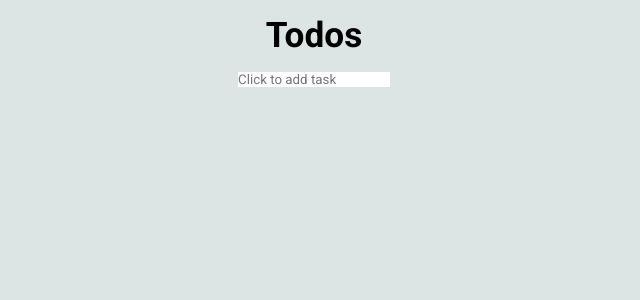
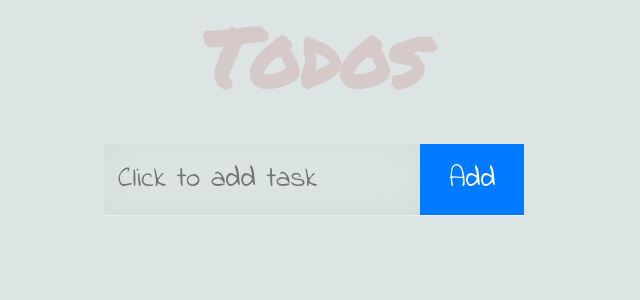
Before and after one commit to Aldar0K/react-redux-todo, a React (Create React App) app: page / in a window 1280 px wide. Shown: the top 300 px of the page, without its empty margins (326-966 px from the left). Built offline with nearby package versions, Linux system fonts and the light colour scheme.

Commit message:
feat: import 2 fonts, add Add button to the input and styles for Title

```diff
--- a/public/index.html
+++ b/public/index.html
@@ -8,7 +8,9 @@
     <meta name="description" content="Web site created using create-react-app" />
     <link rel="apple-touch-icon" href="%PUBLIC_URL%/logo192.png" />
     <link rel="manifest" href="%PUBLIC_URL%/manifest.json" />
-    <link rel="stylesheet" href="https://fonts.googleapis.com/css?family=Roboto:400,700" />
+    <link rel="stylesheet" href="https://fonts.googleapis.com/css?family=Roboto" />
+    <link rel="stylesheet" href="https://fonts.googleapis.com/css?family=Indie+Flower" />
+    <link rel="stylesheet" href="https://fonts.googleapis.com/css?family=Permanent+Marker" />
     <title>React Redux To-Do</title>
   </head>
   <body>
--- a/src/components/Title/index.tsx
+++ b/src/components/Title/index.tsx
@@ -7,7 +7,7 @@ interface TodosTitleProps {
 
 const TodosTitle: React.FC<TodosTitleProps> = ({ title }) => {
   return (
-    <h1 className='title'>{title}</h1>
+    <h1 className='main__title title'>{title}</h1>
   );
 }
 
--- a/src/components/Title/styles.css
+++ b/src/components/Title/styles.css
@@ -0,0 +1,11 @@
+.main__title {
+  margin-bottom: 2rem;
+}
+
+.title {
+  font-family: 'Permanent Marker', cursive;
+  font-size: 5rem;
+  line-height: 5rem;
+  font-weight: 900;
+  color: rgba(175, 47, 47, 0.15);
+}
--- a/src/components/TodoInput/index.tsx
+++ b/src/components/TodoInput/index.tsx
@@ -2,15 +2,15 @@ import React from 'react';
 import './styles.css';
 
 interface TodoInputProps {
-  value: string,
+  value: string
   onChange: (e: React.ChangeEvent<HTMLInputElement>) => void
   onKeyDown: (e: React.KeyboardEvent<HTMLInputElement>) => void
+  onClick: () => void
 }
 
-const TodoInput: React.FC<TodoInputProps> = ({ value, onChange, onKeyDown }) => {
+const TodoInput: React.FC<TodoInputProps> = ({ value, onChange, onKeyDown, onClick }) => {
   return (
     <div className='todo__input-wrapper'>
-      {/* <i className='todo__icon'></i> */}
       <input
         className='todo__input'
         type="text"
@@ -19,6 +19,10 @@ const TodoInput: React.FC<TodoInputProps> = ({ value, onChange, onKeyDown }) =>
         onChange={onChange}
         onKeyDown={onKeyDown}
       />
+      <button
+        className='button todo__button'
+        onClick={onClick}
+      >Add</button>
     </div>
   );
 }
--- a/src/components/TodoInput/styles.css
+++ b/src/components/TodoInput/styles.css
@@ -0,0 +1,29 @@
+.todo__input-wrapper {
+  display: flex;
+
+  border-bottom: 1px solid #ededed;
+}
+
+.todo__input {
+  width: 100%;
+
+  padding: .5em;
+
+  border: none;
+  background: rgba(0, 0, 0, 0.003);
+  box-shadow: inset 0 -2px 40px rgba(0,0,0,0.03);
+
+  font-family: 'Indie Flower', cursive;
+  font-size: 1.8rem;
+  font-weight: 400;
+}
+
+.todo__button {
+  padding: .5em 1em;
+
+  background-color: #007bff;
+
+  font-family: 'Indie Flower', cursive;
+  font-size: 1.8rem;
+  color: #FFFFFF;
+}
--- a/src/containers/Todo/index.tsx
+++ b/src/containers/Todo/index.tsx
@@ -28,20 +28,34 @@ const Todo: React.FC = () => {
     dispatch(changeFilter(newFilter));
   }
 
-  const createTask = ({ key }: React.KeyboardEvent<HTMLInputElement>) => {
+  const handleInputKey = ({ key }: React.KeyboardEvent<HTMLInputElement>) => {
     if (key === 'Enter') {
-      if (taskText.length >= 3) {
-        dispatch(addTodo({
-          id: (new Date()).getTime(),
-          text: taskText,
-          isCompleted: false
-        }));
+      if (taskText.trim().length >= 3) {
+        createTask(taskText.trim());
         setTaskText('');
       } else {
         // TODO create error state and Error component
         // setError(true)
       }
     }
+  }
+
+  const handleInputAdd = () => {
+    if (taskText.trim().length >= 3) {
+      createTask(taskText.trim());
+      setTaskText('');
+    } else {
+      // TODO create error state and Error component
+      // setError(true)
+    }
+  }
+
+  const createTask = (text: string) => {
+    dispatch(addTodo({
+      id: (new Date()).getTime(),
+      text: text,
+      isCompleted: false
+    }));
   }
 
   const removeTask = (id: number) => {
@@ -60,7 +74,8 @@ const Todo: React.FC = () => {
       <TodoInput
         value={taskText}
         onChange={handleInputChange}
-        onKeyDown={createTask}
+        onKeyDown={handleInputKey}
+        onClick={handleInputAdd}
       />
       {isTasksExists &&
         <TodoList
```
